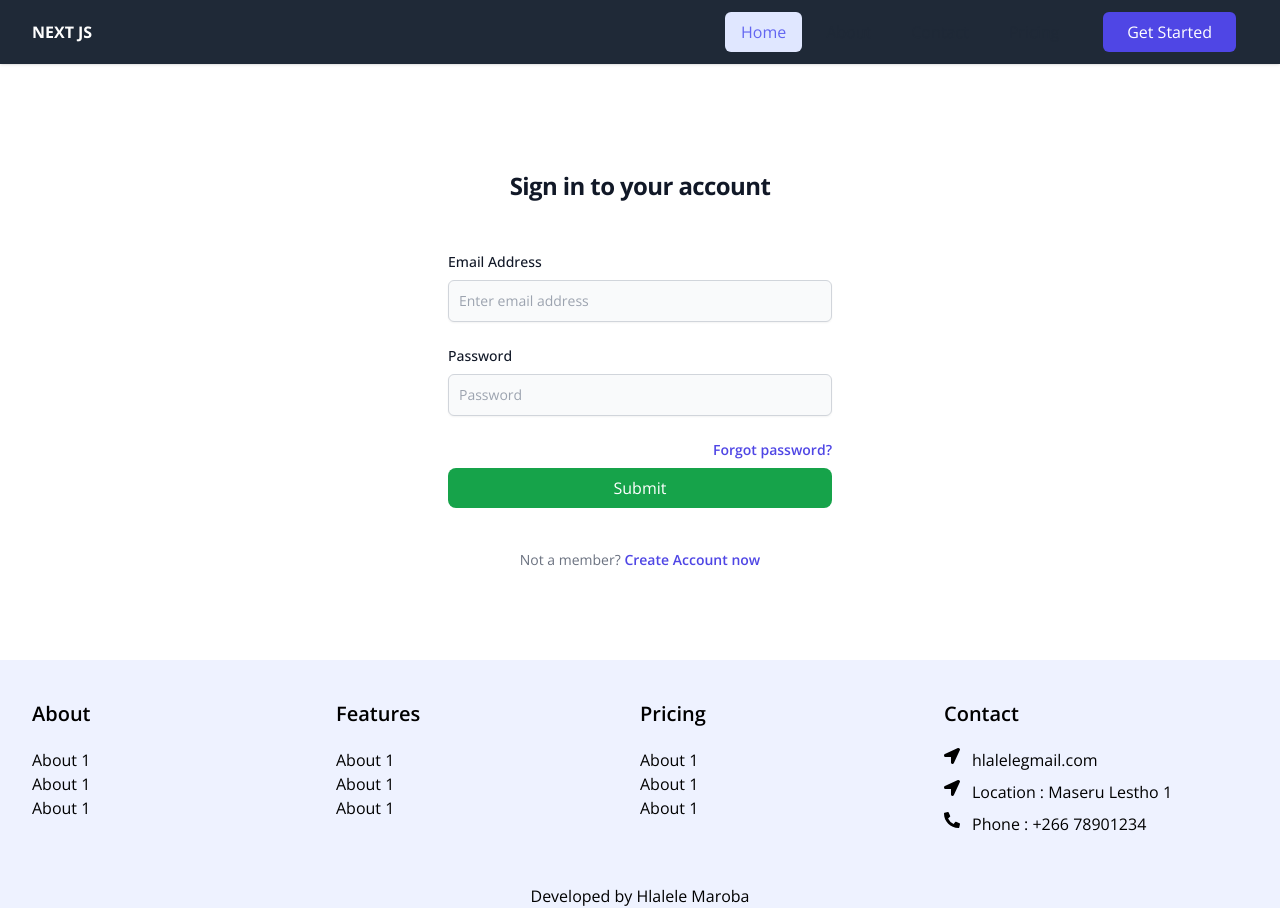
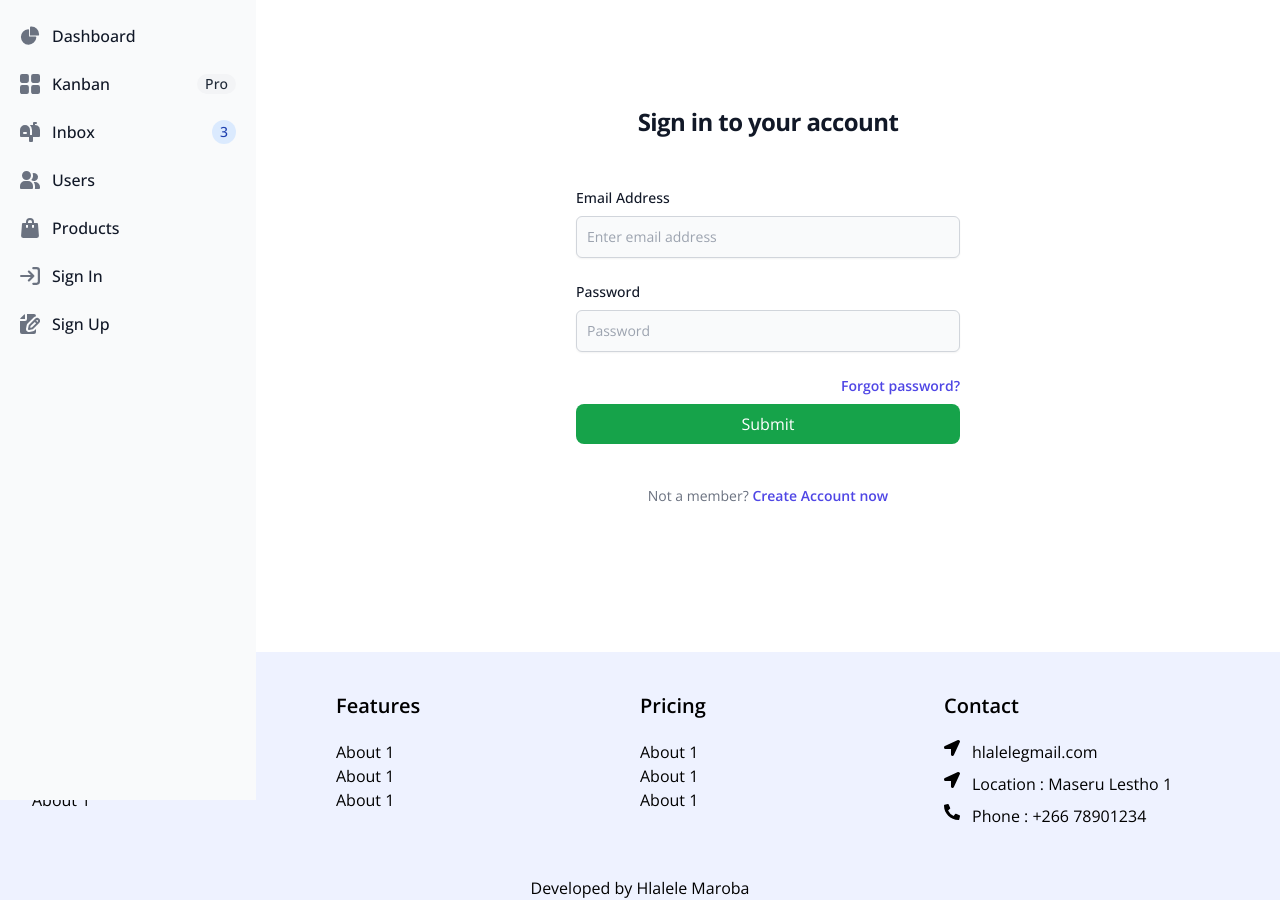
Before and after one commit to HMaroba/nextjs-tailwind, a Next.js app: page / in a window 1280 px wide. Built offline with nearby package versions, Linux system fonts and the light colour scheme.

Commit message:
Fixed logo

```diff
--- a/src/app/(components)/Sidebar.tsx
+++ b/src/app/(components)/Sidebar.tsx
@@ -2,8 +2,11 @@
 
 import { useState } from "react";
 import { FaBars, FaTimes } from "react-icons/fa";
+interface SidebarProps {
+  children: React.ReactNode;
+}
 
-const Sidebar = () => {
+const Sidebar: React.FC<SidebarProps> = ({ children }) => {
   const [isOpen, setIsOpen] = useState(false);
 
   const toggleSidebar = () => {
@@ -16,6 +19,7 @@ const Sidebar = () => {
         data-drawer-target="default-sidebar"
         data-drawer-toggle="default-sidebar"
         aria-controls="default-sidebar"
+        onClick={toggleSidebar}
         type="button"
         className="inline-flex items-center p-2 mt-2 ms-3 text-sm text-gray-500 rounded-lg sm:hidden hover:bg-gray-100 focus:outline-none focus:ring-2 focus:ring-gray-200 dark:text-gray-400 dark:hover:bg-gray-700 dark:focus:ring-gray-600"
       >
@@ -179,6 +183,8 @@ const Sidebar = () => {
           </ul>
         </div>
       </aside>
+
+      <div className="p-4 sm:ml-64">{children}</div>
     </>
   );
 };
--- a/src/app/layout.tsx
+++ b/src/app/layout.tsx
@@ -22,9 +22,11 @@ export default function RootLayout({
     <html lang="en">
       <body className={inter.className}>
         <div className='mb-20'>
-        <HomeBar />
+        <Sidebar>
+        {children}
+        </Sidebar>
         </div>
-        {children}
+
         <Footer />
         {/* <div className='flex'>
           <Sidebar />
--- a/src/app/pages/navigation/Top5.tsx
+++ b/src/app/pages/navigation/Top5.tsx
@@ -63,12 +63,12 @@ const HomeBar = () => {
           </div>
           <div>
             <div className="hidden text-center lg:flex lg:items-center">
-              <ul className="items-center justify-end flex-1 pt-6 list-none lg:pt-0 lg:flex">
+              <ul className="items-center justify-end flex-1 list-none lg:pt-0 lg:flex">
                 {navigation.map((menu, index) => (
                   <li className="mr-2 nav__item" key={index}>
                     <Link
                       href={menu.href}
-                      className={`inline-block px-4 py-2 text-md font-normal rounded-md ${
+                      className={`inline-block px-3 py-2 text-md font-normal rounded-md ${
                         menu.active
                           ? "text-indigo-500 bg-indigo-100"
                           : "text-gray-800 dark:text-gray-200 hover:text-indigo-500 focus:text-indigo-500 focus:bg-indigo-100 focus:outline-none dark:focus:bg-gray-800"
```
